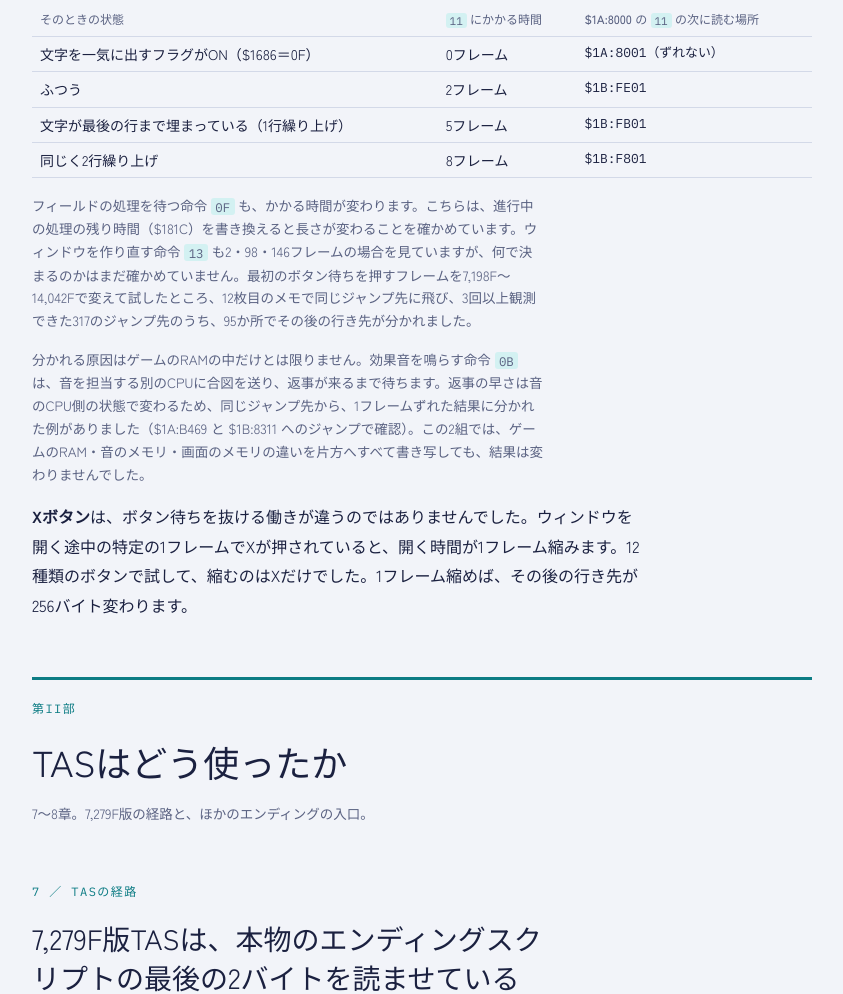
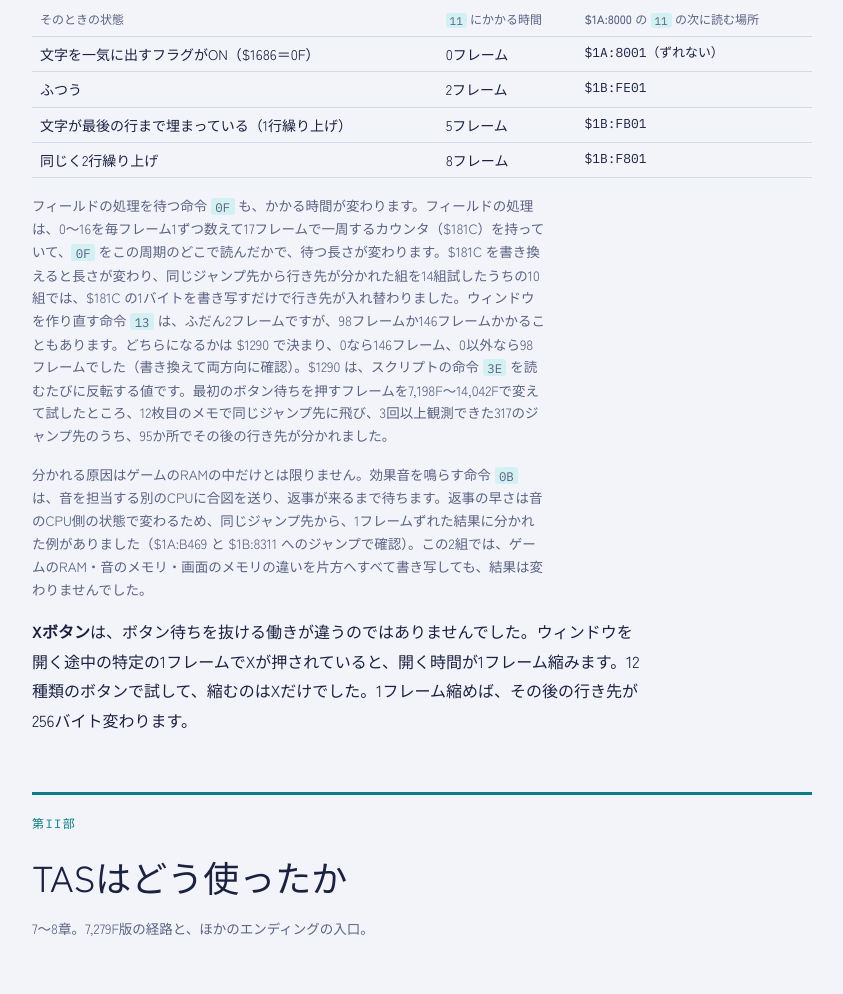
Before and after one commit to Ooooiwocha/rmsg1-tas-inputfiles, a plain HTML site: page docs/lady-bug/index.html in a window 1280 px wide. Shown: the part 9643-10637 px from the top of the page, without its empty margins (218-1061 px from the left). Drawn offline with Linux system fonts and the light colour scheme; a web font is replaced by a local one.

Commit message:
解説記事6章：$181C を17フレーム周期のカウンタと訂正、命令13の98/146フレームが$1290（命令3Eで反転）で決まることを追記
Co-Authored-By: Claude Opus 5.5 <noreply@anthropic.com>
Claude-Session: https://claude.ai/code/session_01ANRmnNH9qeuR6GN2uRKxSd

```diff
--- a/docs/lady-bug/index.html
+++ b/docs/lady-bug/index.html
@@ -430,7 +430,7 @@ footer{font-size:13px;color:var(--muted);border-top:1px solid var(--line);paddin
       <tr><td>同じく2行繰り上げ</td><td>8フレーム</td><td class="mono">$1B:F801</td></tr>
     </tbody>
   </table>
-  <p class="small muted">フィールドの処理を待つ命令 <code>0F</code> も、かかる時間が変わります。こちらは、進行中の処理の残り時間（$181C）を書き換えると長さが変わることを確かめています。ウィンドウを作り直す命令 <code>13</code> も2・98・146フレームの場合を見ていますが、何で決まるのかはまだ確かめていません。最初のボタン待ちを押すフレームを7,198F〜14,042Fで変えて試したところ、12枚目のメモで同じジャンプ先に飛び、3回以上観測できた317のジャンプ先のうち、95か所でその後の行き先が分かれました。</p>
+  <p class="small muted">フィールドの処理を待つ命令 <code>0F</code> も、かかる時間が変わります。フィールドの処理は、0〜16を毎フレーム1ずつ数えて17フレームで一周するカウンタ（$181C）を持っていて、<code>0F</code> をこの周期のどこで読んだかで、待つ長さが変わります。$181C を書き換えると長さが変わり、同じジャンプ先から行き先が分かれた組を14組試したうちの10組では、$181C の1バイトを書き写すだけで行き先が入れ替わりました。ウィンドウを作り直す命令 <code>13</code> は、ふだん2フレームですが、98フレームか146フレームかかることもあります。どちらになるかは $1290 で決まり、0なら146フレーム、0以外なら98フレームでした（書き換えて両方向に確認）。$1290 は、スクリプトの命令 <code>3E</code> を読むたびに反転する値です。最初のボタン待ちを押すフレームを7,198F〜14,042Fで変えて試したところ、12枚目のメモで同じジャンプ先に飛び、3回以上観測できた317のジャンプ先のうち、95か所でその後の行き先が分かれました。</p>
   <p class="small muted">分かれる原因はゲームのRAMの中だけとは限りません。効果音を鳴らす命令 <code>0B</code> は、音を担当する別のCPUに合図を送り、返事が来るまで待ちます。返事の早さは音のCPU側の状態で変わるため、同じジャンプ先から、1フレームずれた結果に分かれた例がありました（$1A:B469 と $1B:8311 へのジャンプで確認）。この2組では、ゲームのRAM・音のメモリ・画面のメモリの違いを片方へすべて書き写しても、結果は変わりませんでした。</p>
   <p><b>Xボタン</b>は、ボタン待ちを抜ける働きが違うのではありませんでした。ウィンドウを開く途中の特定の1フレームでXが押されていると、開く時間が1フレーム縮みます。12種類のボタンで試して、縮むのはXだけでした。1フレーム縮めば、その後の行き先が256バイト変わります。</p>
 </section>
```
Also changed, not shown: 1 other file.
